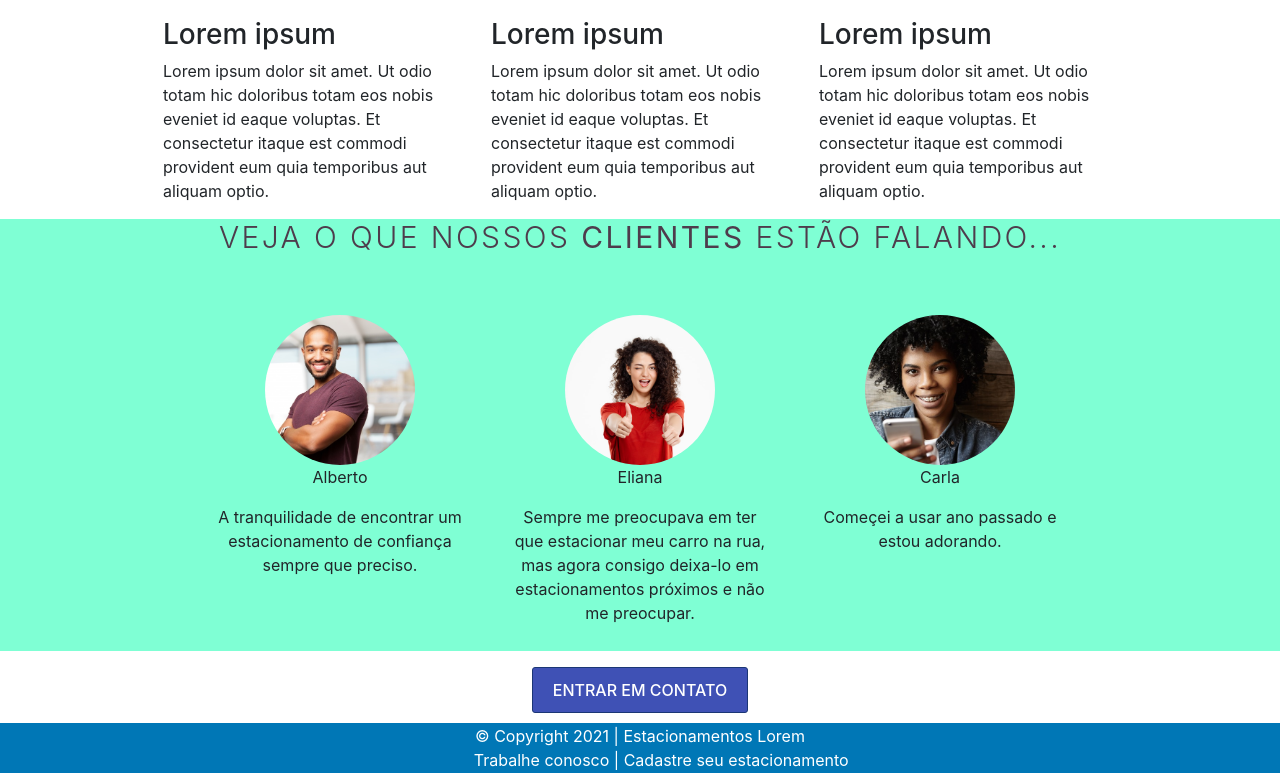
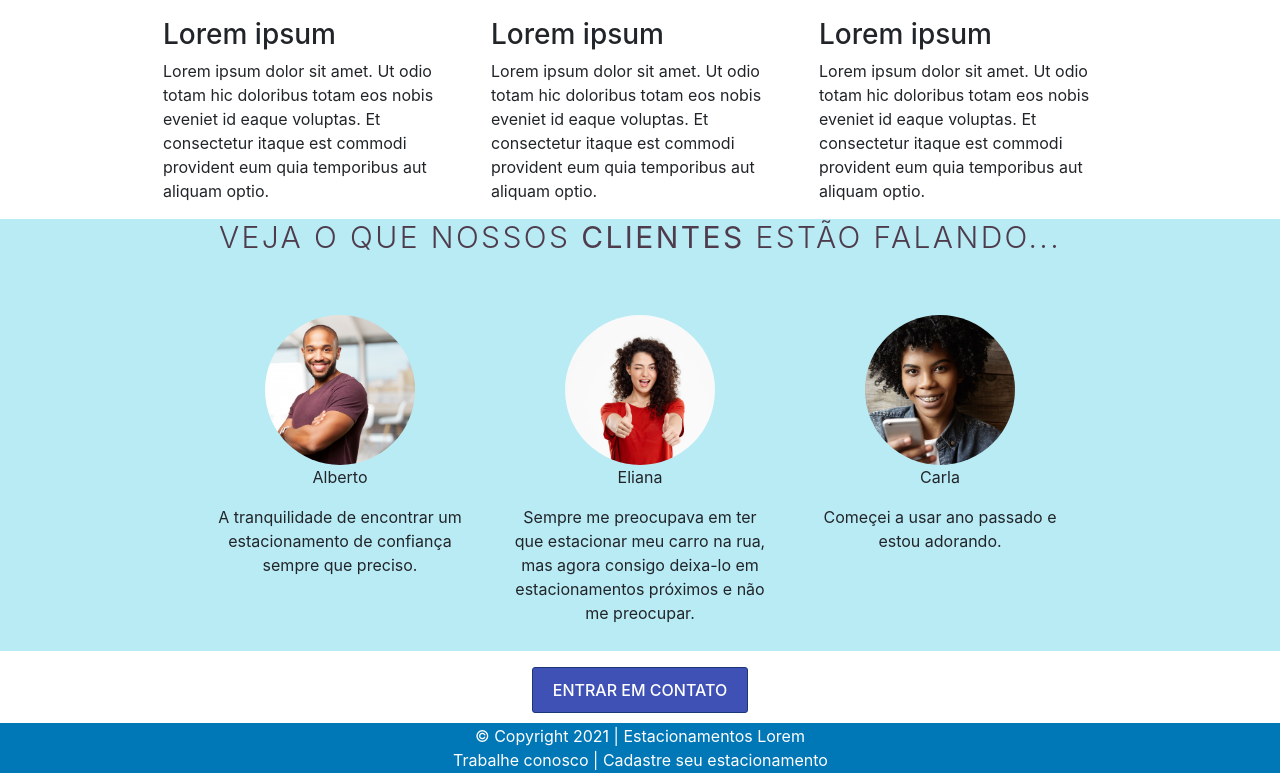
Before and after one commit to codigopretogrupo7/estacionamento-react, a React (Create React App) app: page / in a window 1280 px wide. Shown: the part 846-1619 px from the top of the page. Built offline with nearby package versions, Linux system fonts and the light colour scheme.

Commit message:
ajuste logo Navbar

```diff
--- a/src/componentes/Rodape/estilo.css
+++ b/src/componentes/Rodape/estilo.css
@@ -16,7 +16,7 @@
 
 a{
     padding-left:1px;
-    margin-left: 2.6rem;
+
 }
 
 #footer{
--- a/src/paginas/Home/estilo.css
+++ b/src/paginas/Home/estilo.css
@@ -79,7 +79,7 @@
 
 .home-depoimentos {
     margin-top: 0px;
-    background-color: aquamarine;
+    background-color: #48cae461;
 }
 
 .lista-depoimentos {
```
